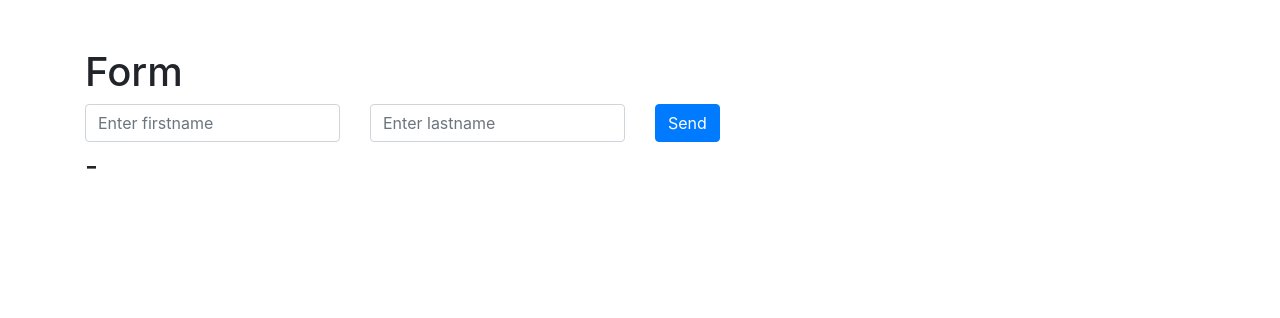
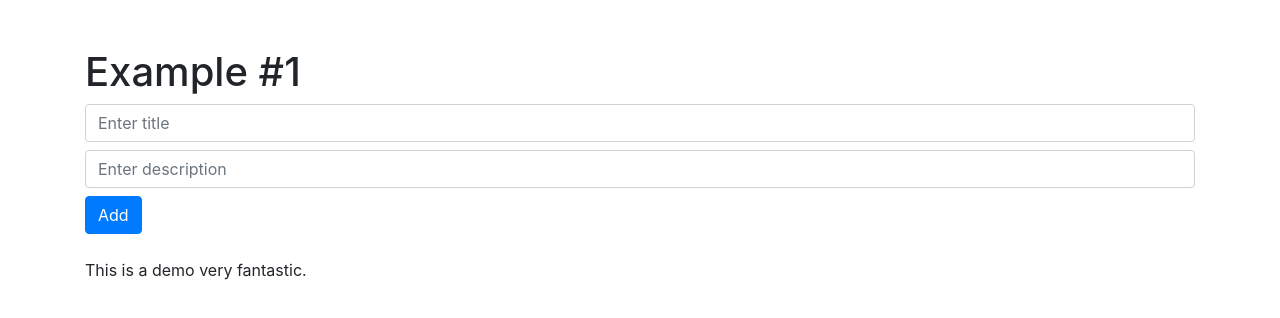
Before and after one commit to moive/react-hooks, a React (Create React App) app: page / in a window 1280 px wide. Shown: the top 318 px of the page. Built offline with nearby package versions, Linux system fonts and the light colour scheme.

Commit message:
first example hook with react

```diff
--- a/src/App.js
+++ b/src/App.js
@@ -1,4 +1,5 @@
 import React from 'react';
+import Example1 from './components/Example1';
 // import Counter from './components/Counter';
 // import ListNumber from './components/ListNumber';
 // import Temperature from './components/temperature';
@@ -10,8 +11,9 @@ function App() {
       {/* <h1>Hola mundo..!</h1>
       <Counter></Counter>
       <Temperature />
-      <ListNumber /> */}
-	    <Form />
+      <ListNumber />
+	    <Form /> */}
+      <Example1/>
     </div>
   );
 }
--- /dev/null
+++ b/src/components/Example1.js
@@ -0,0 +1,68 @@
+import React, { Fragment, useState } from 'react'
+import { useForm } from 'react-hook-form'
+
+const Example1 = () => {
+    const {register, errors, handleSubmit} = useForm();
+    const [Entries, setEntries] = useState([])
+
+    const onSubmit = (data,e)=>{
+        e.preventDefault();
+
+        console.log(data);
+        setEntries([
+            ...Entries,
+            data
+        ]);
+        e.target.reset();
+        e.target[0].focus();
+    }
+
+    return (
+        <Fragment>
+            <h1>Example #1</h1>
+            <form onSubmit={handleSubmit(onSubmit)}>
+                <input
+                    type="text"
+                    name="title"
+                    className="form-control my-2"
+                    placeholder="Enter title"
+                    ref={
+                        register({
+                            required: {value:true, message: 'Field required'},
+                            minLength: {value:2, message: 'Minimum of 2 letters'}
+                        })
+                    }
+                />
+                {
+                    errors.title &&
+                    <span className="text-danger text-small d-block mb-2">{errors.title.message}</span>
+                }
+                <input
+                    type="text"
+                    name="description"
+                    className="form-control my-2"
+                    placeholder="Enter description"
+                    ref={
+                        register({
+                            required: {value:true, message: 'Field required'}
+                        })
+                    }
+                />
+                {
+                    errors.description &&
+                    <span className="text-danger text-small d-block mb-2">{errors.description.message}</span>
+                }
+                <button className="btn btn-primary">Add</button>
+            </form>
+            {
+                Entries.length>0 &&
+                <ul className="list-group my-5">
+                    {Entries.map((item, index) => <li key={index} className="list-group-item">{item.title}</li>)}
+                </ul>
+            }
+            <p className={ Entries.length>0 ? '': 'mt-4'}>This is a demo very fantastic.</p>
+        </Fragment>
+     );
+}
+
+export default Example1;
```
